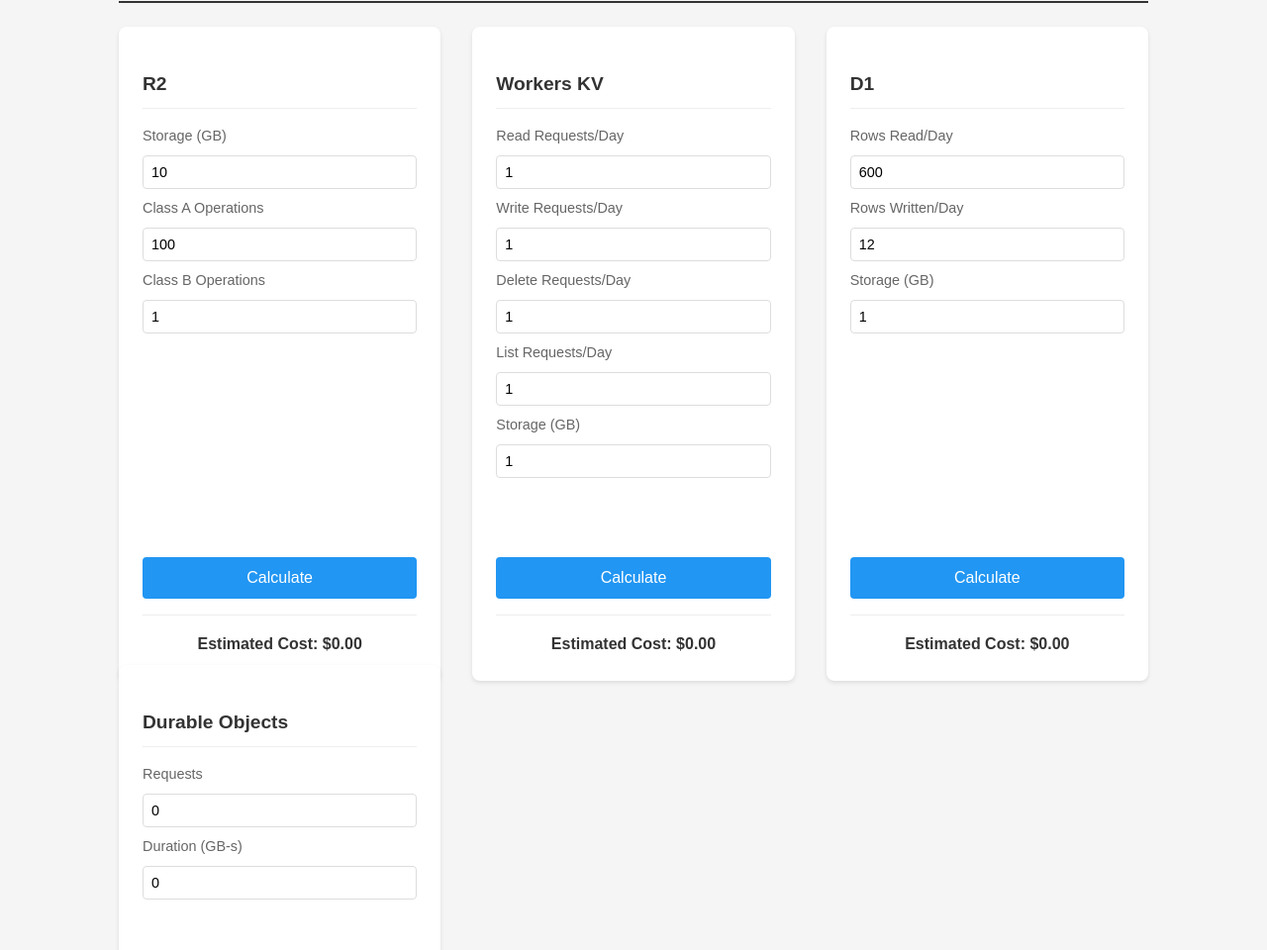
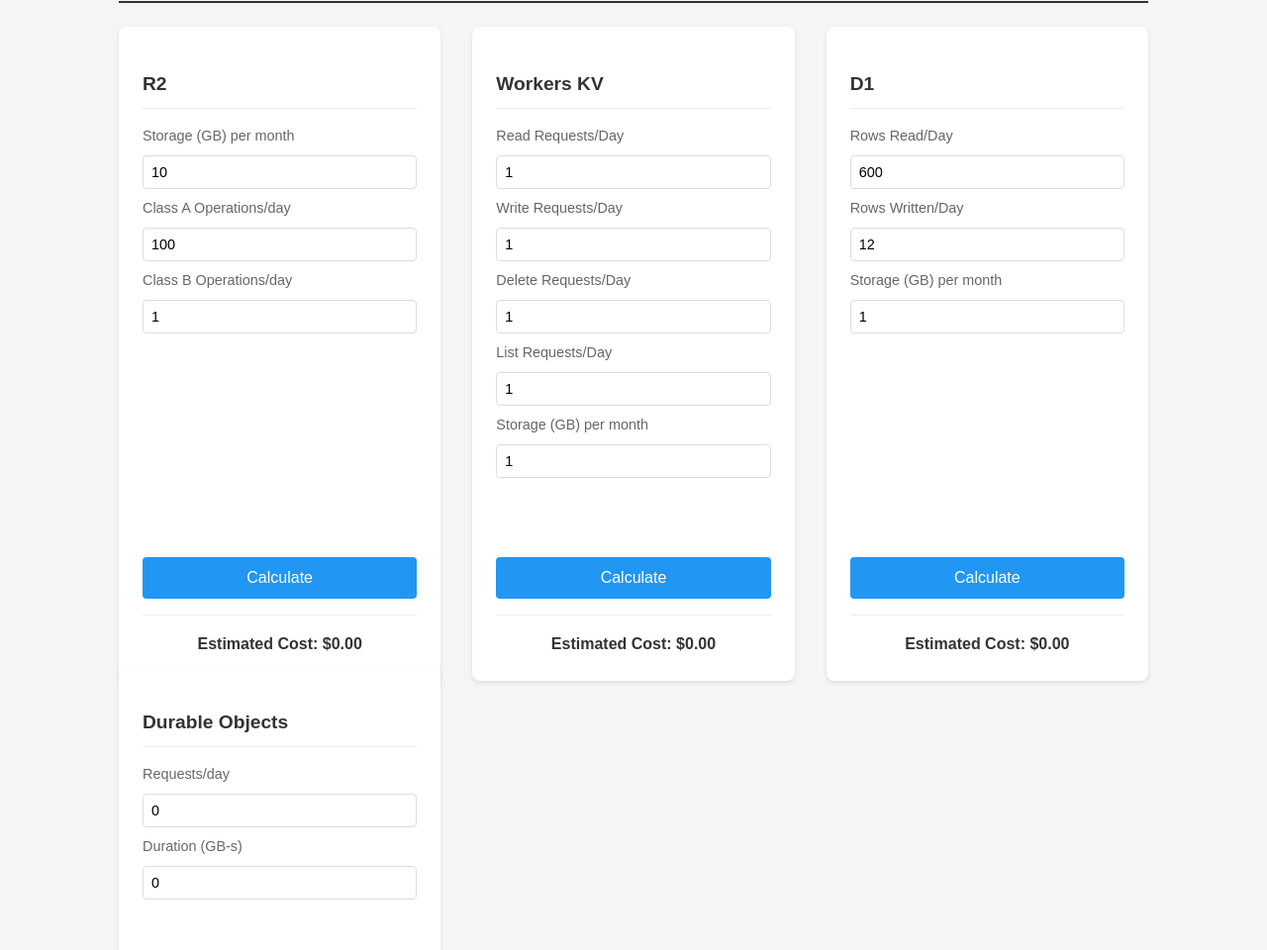
Before and after one commit to nik15188/P-Cal2, a plain HTML site: page index.html in a window 1280 px wide. Shown: the part 880-1840 px from the top of the page at 99% size. Drawn offline with Linux system fonts and the light colour scheme.

Commit message:
Update index.html

```diff
--- a/index.html
+++ b/index.html
@@ -66,11 +66,11 @@
                 <div class="product-card">
                     <h3>R2</h3>
                     <div class="input-group">
-                        <label for="r2-storage">Storage (GB)</label>
+                        <label for="r2-storage">Storage (GB) per month</label>
                         <input type="number" id="r2-storage" value="10">
-                        <label for="r2-class-a">Class A Operations</label>
+                        <label for="r2-class-a">Class A Operations/day</label>
                         <input type="number" id="r2-class-a" value="100">
-                        <label for="r2-class-b">Class B Operations</label>
+                        <label for="r2-class-b">Class B Operations/day</label>
                         <input type="number" id="r2-class-b" value="1">
                     </div>
                     <div class="button-price-container">
@@ -90,7 +90,7 @@
                         <input type="number" id="kv-deletes" value="1">
                         <label for="kv-lists">List Requests/Day</label>
                         <input type="number" id="kv-lists" value="1">
-                        <label for="kv-storage">Storage (GB)</label>
+                        <label for="kv-storage">Storage (GB) per month</label>
                         <input type="number" id="kv-storage" value="1">
                     </div>
                     <div class="button-price-container">
@@ -106,7 +106,7 @@
                         <input type="number" id="d1-reads" value="600">
                         <label for="d1-writes">Rows Written/Day</label>
                         <input type="number" id="d1-writes" value="12">
-                        <label for="d1-storage">Storage (GB)</label>
+                        <label for="d1-storage">Storage (GB) per month</label>
                         <input type="number" id="d1-storage" value="1">
                     </div>
                     <div class="button-price-container">
@@ -118,7 +118,7 @@
                 <div class="product-card">
                     <h3>Durable Objects</h3>
                     <div class="input-group">
-                        <label for="do-requests">Requests</label>
+                        <label for="do-requests">Requests/day</label>
                         <input type="number" id="do-requests" value="0">
                         <label for="do-duration">Duration (GB-s)</label>
                         <input type="number" id="do-duration" value="0">
@@ -140,7 +140,7 @@
                 <div class="product-card">
                     <h3>AI Gateway</h3>
                     <div class="input-group">
-                        <label for="ai-gateway-logs">Logs Per Day</label>
+                        <label for="ai-gateway-logs">Logs/day</label>
                         <input type="number" id="ai-gateway-logs" value="100">
                     </div>
                     <div class="button-price-container">
```
